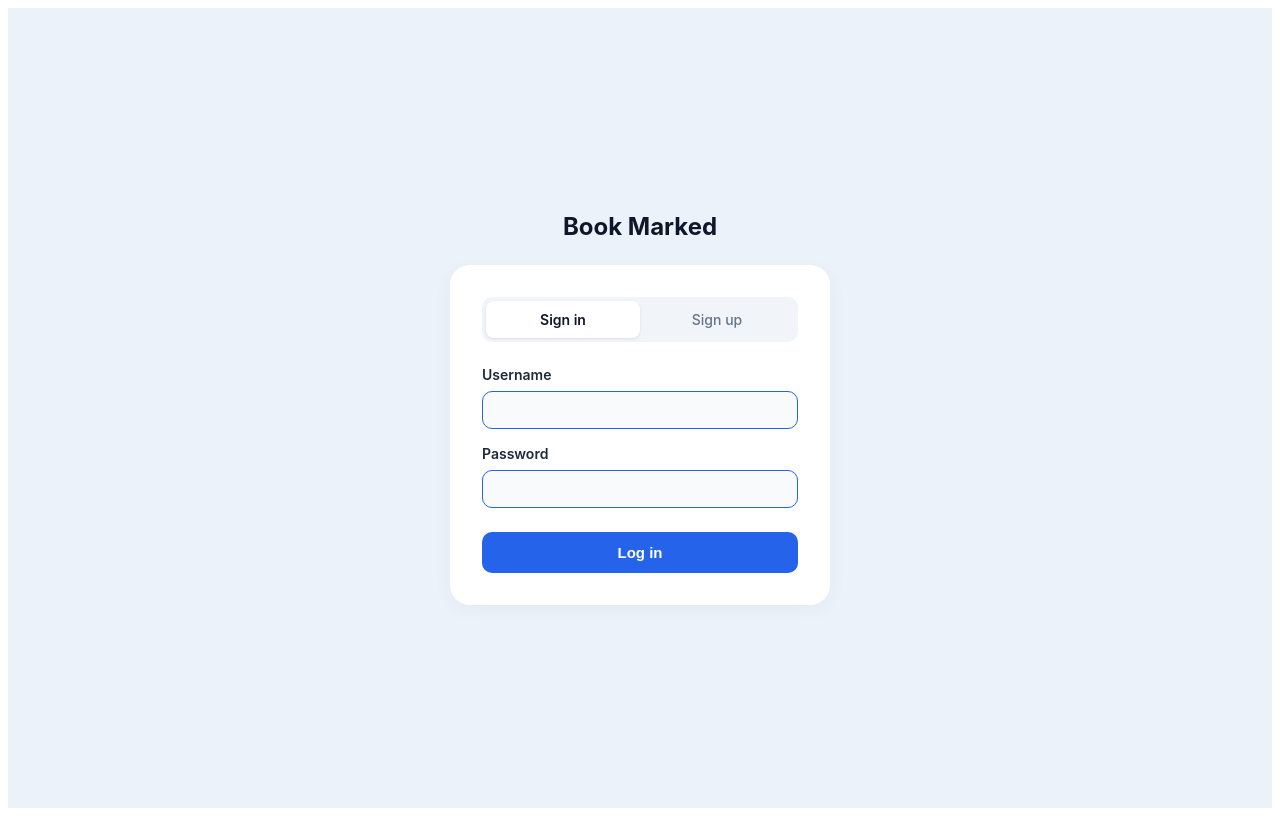
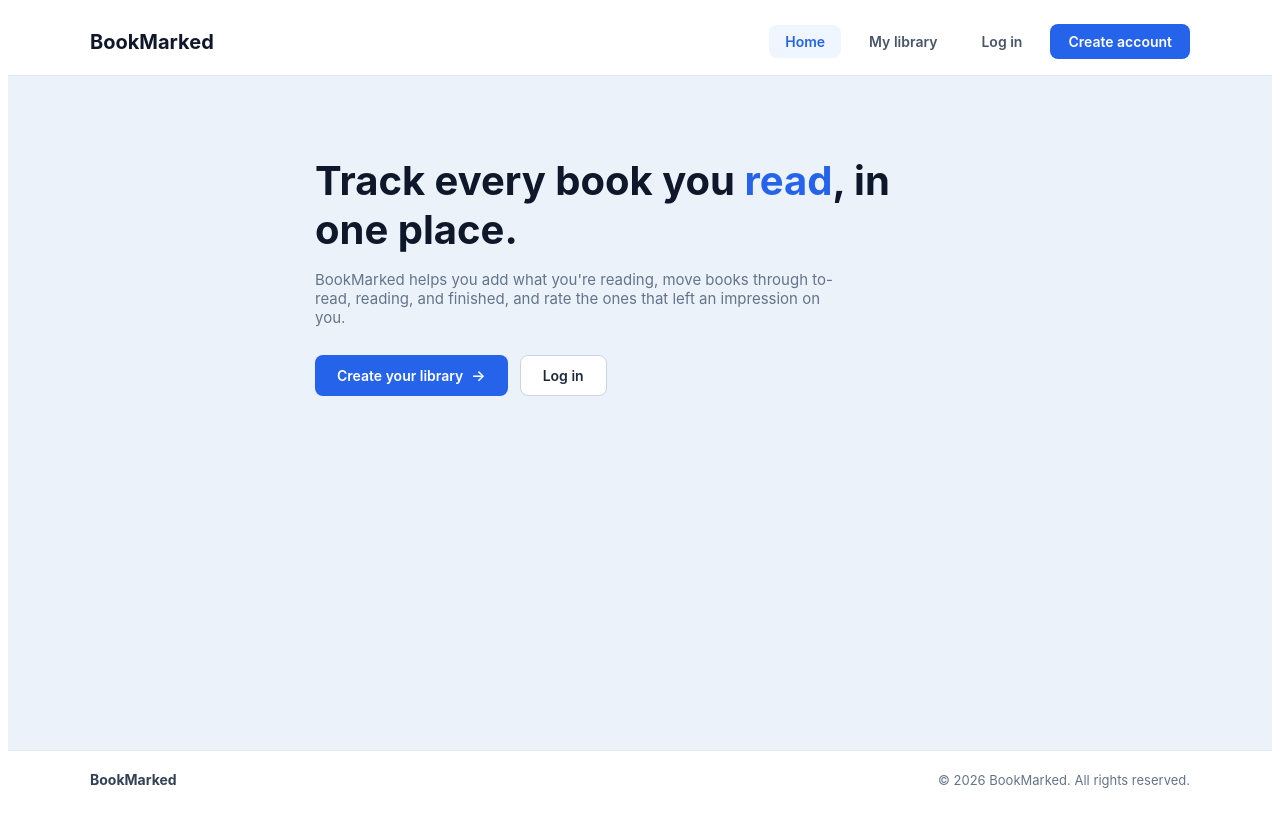
Before and after one commit to GharbiALI/BookMarked-frontend, a React (Vite) app: page / in a window 1280 px wide. Before the commit this address led to /login. Built offline with nearby package versions, Linux system fonts and the light colour scheme.

Commit message:
refactor(router): connect Home page route and update navigation

```diff
--- a/src/router.tsx
+++ b/src/router.tsx
@@ -1,4 +1,5 @@
 import { BrowserRouter, Routes, Route, Navigate } from "react-router-dom";
+import { Home } from "./component/Home";
 import { Login } from "./component/Login";
 import { SignIn } from "./component/SignIn";
 
@@ -6,10 +7,10 @@ export const AppRouter = () => {
   return (
     <BrowserRouter>
       <Routes>
-        <Route path="/" element={<Navigate to="/login" replace />} />
+        <Route path="/" element={<Home />} />
         <Route path="/login" element={<Login />} />
         <Route path="/signin" element={<SignIn />} />
-        <Route path="*" element={<Navigate to="/login" replace />} />
+        <Route path="*" element={<Navigate to="/" replace />} />
       </Routes>
     </BrowserRouter>
   );
```
